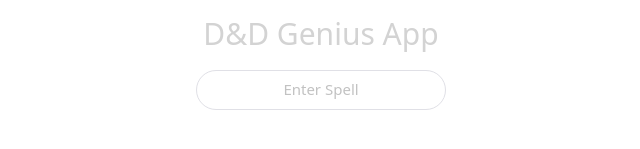
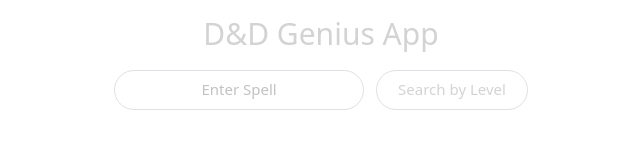
Before and after one commit to FlorenceT2023/dnd-genius-webapp, a Vue app: page / in a window 1280 px wide. Shown: the part 337-486 px from the top of the page, without its empty margins (319-959 px from the left). Built offline with nearby package versions, Linux system fonts and the light colour scheme.

Commit message:
DND-2 Created level selection dropdown

```diff
--- a/src/App.vue
+++ b/src/App.vue
@@ -1,11 +1,24 @@
+
 <script setup lang="ts">
+import Dropdown  from './components/Dropdown.vue';
 import SearchBar from './components/SearchBar.vue';
-import { NH1 } from 'naive-ui'
+import { NH1, NMessageProvider, NSpace } from 'naive-ui'
 </script>
+
+
 
 <template>
   <n-h1 class="title">D&D Genius App</n-h1>
-  <SearchBar/>
+
+  <n-space>
+
+    <SearchBar />
+
+  <n-message-provider>
+    <Dropdown />
+  </n-message-provider>
+
+</n-space>
 
 </template>
 
--- /dev/null
+++ b/src/components/Dropdown.vue
@@ -0,0 +1,48 @@
+<template>
+  <n-dropdown
+    trigger="hover"
+    :options="options"
+    @select="handleSelect"
+  >
+    <n-button size="large" class="button" round>Search by Level</n-button>
+  </n-dropdown>
+</template>
+
+<script setup lang="ts">
+import { useMessage, type DropdownOption } from 'naive-ui'
+
+const message = useMessage()
+
+const options: DropdownOption[] = [
+  {
+    label: 'Level 1 Spells',
+    key: 'level-one-spells'
+  },
+  {
+    label: "Level 2 Spells",
+    key: 'level-two-spells'
+  },
+  {
+    label: 'Level 3 Spells',
+    key: 'level-three-spells'
+  },
+  {
+    label: 'Level 4 Spells',
+    key: 'level-four-spells'
+  }
+]
+
+// handler when  user clicks a level spell option
+function handleSelect(key: string | number) {
+  message.info(`You selected: ${key}`)
+}
+</script>
+
+
+<style scoped>
+
+.button {
+  color: lightgray;
+}
+
+</style>
```
Also changed, not shown: src/main.ts (+8 -1 lines).
